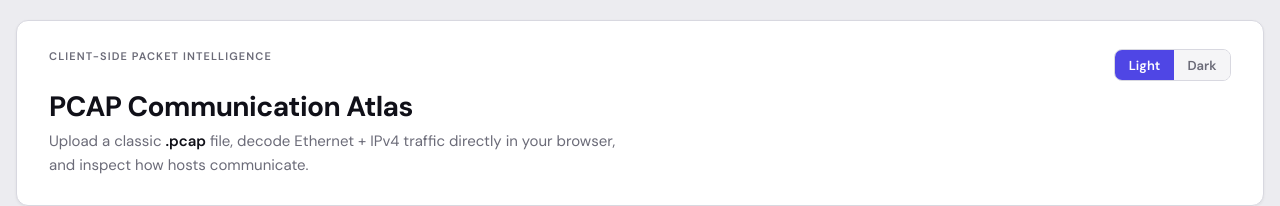
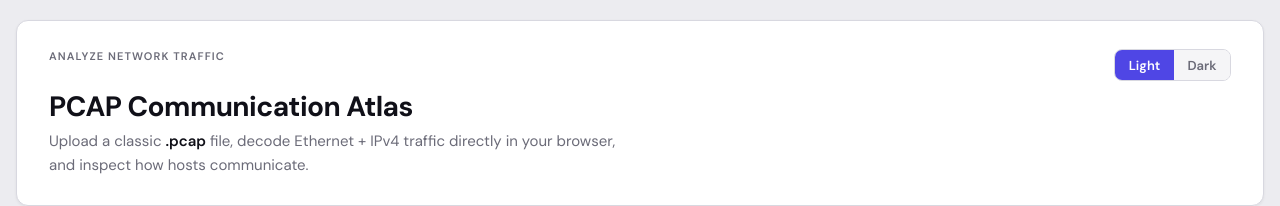
Before and after one commit to ramz-021002/packet-sniffer, a React (Vite) app: page / in a window 1280 px wide. Shown: the top 206 px of the page. Built offline with nearby package versions, Linux system fonts and the light colour scheme.

Commit message:
Text fix

```diff
--- a/index.html
+++ b/index.html
@@ -11,7 +11,7 @@
       href="https://fonts.googleapis.com/css2?family=DM+Sans:ital,opsz,wght@0,9..40,400;0,9..40,500;0,9..40,600;0,9..40,700;1,9..40,400&family=JetBrains+Mono:wght@400;500;600&display=swap"
       rel="stylesheet"
     />
-    <title>PCAP Communication Atlas</title>
+    <title>Network Packet Analyzer</title>
   </head>
   <body>
     <div id="root"></div>
--- a/src/App.tsx
+++ b/src/App.tsx
@@ -311,7 +311,7 @@ function App() {
     <main className="page-shell">
       <header className="hero-banner">
         <div className="hero-top">
-          <p className="eyebrow">Client-side Packet Intelligence</p>
+          <p className="eyebrow">Analyze Network Traffic</p>
           <div className="theme-switch" role="group" aria-label="Color theme">
             <button
               type="button"
```
